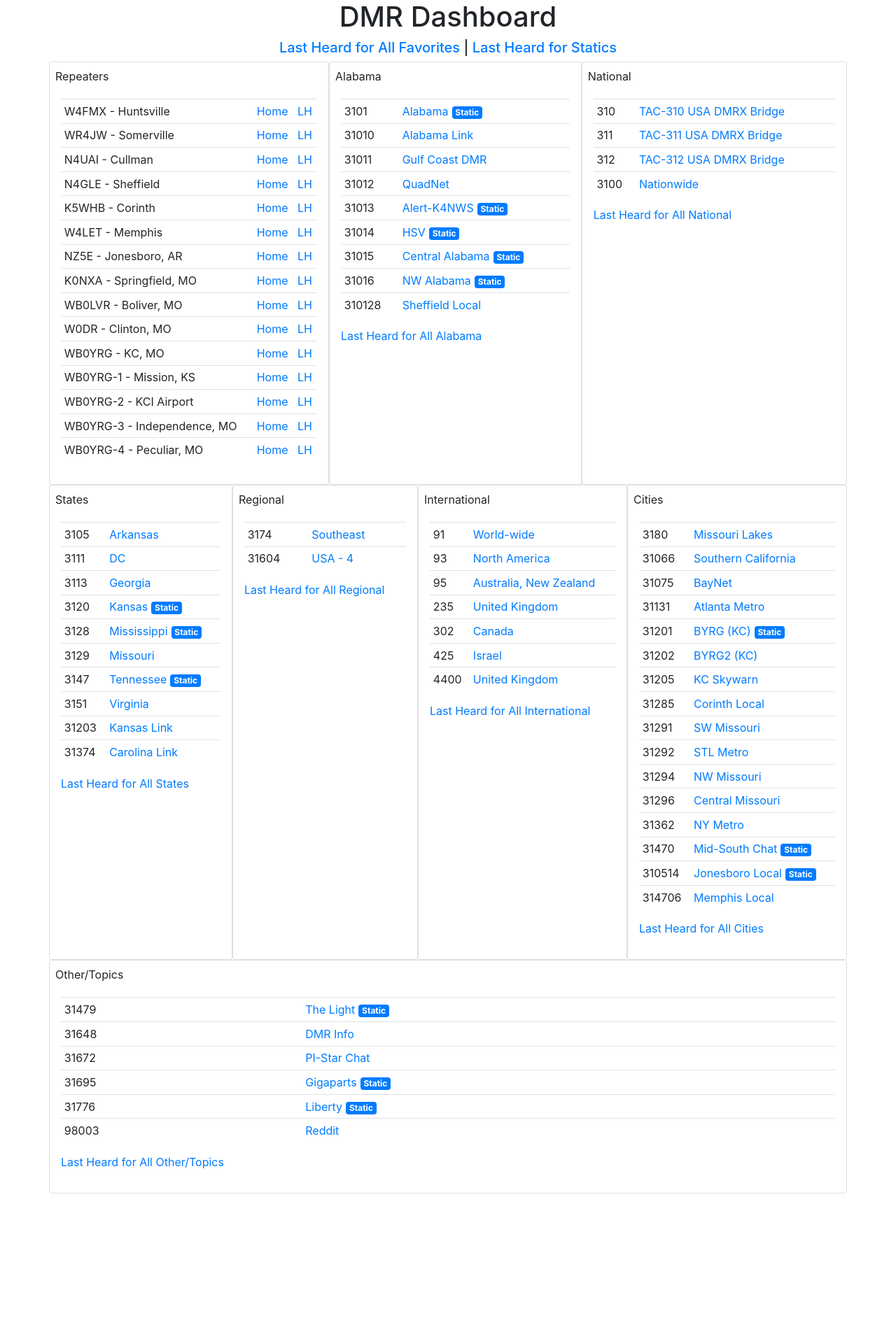
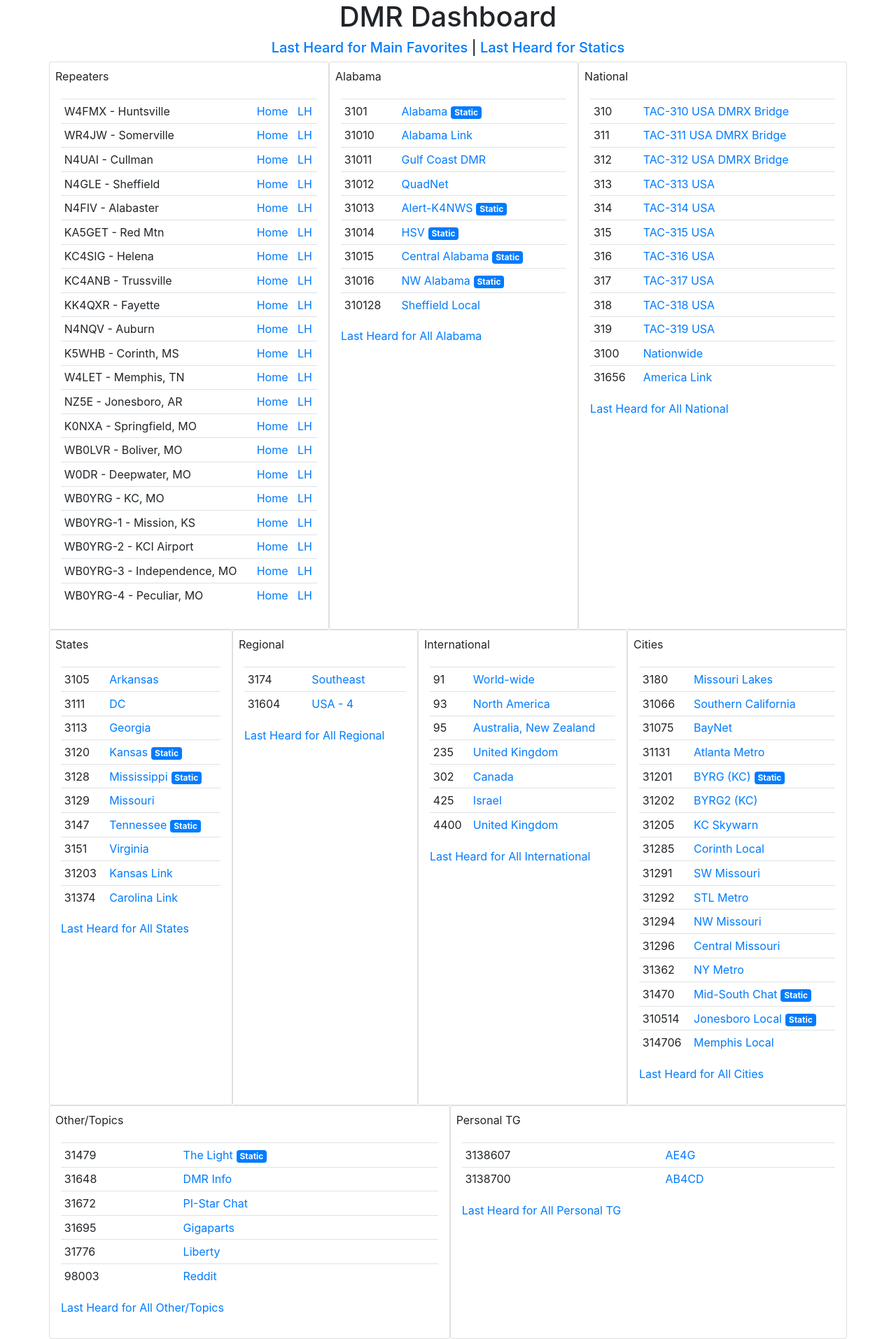
Before and after one commit to allenblair/dmrdashboard, a React (Create React App) app: page / in a window 1280 px wide. Shown: the whole page at 70% size. Before the commit the page ends 1706 px from the top, so only its background shows below. Built offline with nearby package versions, Linux system fonts and the light colour scheme.

Commit message:
Added TGs, repeaters, and other adjustments

```diff
--- a/src/Components/FavoriteTGStatus.js
+++ b/src/Components/FavoriteTGStatus.js
@@ -27,7 +27,7 @@
         let temp = [];
         let statics = [];
         this.state.favoriteTGs.forEach(item => {
-            temp.push(this.buildTalkgroupRule(item.ID));
+            if (item.category !== "International" && (item.ID < 310 || item.ID > 319)) {temp.push(this.buildTalkgroupRule(item.ID))}
             if (item.static) {statics.push(this.buildTalkgroupRule(item.ID))}
         });
         const jsonquery = {
@@ -47,10 +47,14 @@
 
     render(){
         const urlroot = 'https://brandmeister.network/?page=lh&jsonquery={%22condition%22%3A%22OR%22%2C%22rules%22%3A[{%22id%22%3A%22DestinationID%22%2C%22field%22%3A%22DestinationID%22%2C%22type%22%3A%22integer%22%2C%22input%22%3A%22text%22%2C%22operator%22%3A%22equal%22%2C%22value%22%3A%22';
-        const categories = ["Alabama","National","States","Regional","International","Cities","Other/Topics"];
+        const categories = ["Alabama","National","States","Regional","International","Cities","Other/Topics","Personal TG"];
         return (
             <>
-                <h5 className="text-center"><a href={this.state.fullUrl} target="_blank">Last Heard for All Favorites</a> | <a href={this.state.staticUrl} target="_blank">Last Heard for Statics</a></h5>
+                <h5 className="text-center">
+                    <a href={this.state.fullUrl} target="_blank">Last Heard for Main Favorites</a>
+                    &nbsp;|&nbsp;
+                    <a href={this.state.staticUrl} target="_blank">Last Heard for Statics</a>
+                </h5>
                 <Row>
                     <Card body style={{maxWidth:400}}>
                         <CardTitle>Repeaters</CardTitle>
--- a/src/Components/favoriteTGs.js
+++ b/src/Components/favoriteTGs.js
@@ -7,6 +7,13 @@
     {"name":"TAC-310 USA DMRX Bridge","category":"National","ID":310},
     {"name":"TAC-311 USA DMRX Bridge","category":"National","ID":311},
     {"name":"TAC-312 USA DMRX Bridge","category":"National","ID":312},
+    {"name":"TAC-313 USA","category":"National","ID":313},
+    {"name":"TAC-314 USA","category":"National","ID":314},
+    {"name":"TAC-315 USA","category":"National","ID":315},
+    {"name":"TAC-316 USA","category":"National","ID":316},
+    {"name":"TAC-317 USA","category":"National","ID":317},
+    {"name":"TAC-318 USA","category":"National","ID":318},
+    {"name":"TAC-319 USA","category":"National","ID":319},
     {"name":"Israel","category":"International","ID":425},
     {"name":"Nationwide","category":"National","ID":3100},
     {"name":"Alabama","category":"Alabama","ID":3101,"static":true},
@@ -46,13 +53,17 @@
     {"name":"The Light","category":"Other/Topics","ID":31479,"static":true},
     {"name":"USA - 4","category":"Regional","ID":31604},
     {"name":"DMR Info","category":"Other/Topics","ID":31648},
+    {"name":"America Link","category":"National","ID":31656},
     {"name":"PI-Star Chat","category":"Other/Topics","ID":31672},
-    {"name":"Gigaparts","category":"Other/Topics","ID":31695,"static":true},
-    {"name":"Liberty","category":"Other/Topics","ID":31776,"static":true},
+    {"name":"Gigaparts","category":"Other/Topics","ID":31695,"static":false},
+    {"name":"Liberty","category":"Other/Topics","ID":31776,"static":false},
     {"name":"Sheffield Local","category":"Alabama","ID":310128},
     {"name":"Jonesboro Local","category":"Cities","ID":310514,"static":true},
     {"name":"Memphis Local","category":"Cities","ID":314706},
-    {"name":"Reddit","category":"Other/Topics","ID":98003}
+    {"name":"Reddit","category":"Other/Topics","ID":98003},
+    {"name":"AE4G","category":"Personal TG","ID":3138607},
+    {"name":"AB4CD","category":"Personal TG","ID":3138700}
+
 ];
 
 export default favoriteTGs;
--- a/src/Components/repeaters.js
+++ b/src/Components/repeaters.js
@@ -1,19 +1,25 @@
 const repeaters = [
-    {"name":"Huntsville","call":"W4FMX","ID":310112},
-    {"name":"Somerville","call":"WR4JW","ID":310357},
-    {"name":"Cullman","call":"N4UAI","ID":310127},
-    {"name":"Sheffield","call":"N4GLE","ID":310128},
-    {"name":"Corinth","call":"K5WHB","ID":312804},
-    {"name":"Memphis","call":"W4LET","ID":314706},
-    {"name":"Jonesboro, AR","call":"NZ5E","ID":310514},
-    {"name":"Springfield, MO","call":"K0NXA","ID":312919},
-    {"name":"Boliver, MO","call":"WB0LVR","ID":312924},
-    {"name":"Clinton, MO","call":"W0DR","ID":312936},
-    {"name":"KC, MO","call":"WB0YRG","ID":312906},
-    {"name":"Mission, KS","call":"WB0YRG-1","ID":312010},
-    {"name":"KCI Airport","call":"WB0YRG-2","ID":312932},
-    {"name":"Independence, MO","call":"WB0YRG-3","ID":312907},
-    {"name":"Peculiar, MO","call":"WB0YRG-4","ID":312910},
+    {"name":"Huntsville","call":"W4FMX","category":"North AL","ID":310112},
+    {"name":"Somerville","call":"WR4JW","category":"North AL","ID":310357},
+    {"name":"Cullman","call":"N4UAI","category":"North AL","ID":310127},
+    {"name":"Sheffield","call":"N4GLE","category":"North AL","ID":310128},
+    {"name":"Alabaster","call":"N4FIV","category":"Central AL","ID":310104},
+    {"name":"Red Mtn","call":"KA5GET","category":"Central AL","ID":310177},
+    {"name":"Helena","call":"KC4SIG","category":"Central AL","ID":310117},
+    {"name":"Trussville","call":"KC4ANB","category":"Central AL","ID":310120},
+    {"name":"Fayette","call":"KK4QXR","category":"Central AL","ID":310110},
+    {"name":"Auburn","call":"N4NQV","category":"Central AL","ID":310124},
+    {"name":"Corinth, MS","call":"K5WHB","category":"West","ID":312804},
+    {"name":"Memphis, TN","call":"W4LET","category":"West","ID":314706},
+    {"name":"Jonesboro, AR","call":"NZ5E","category":"West","ID":310514},
+    {"name":"Springfield, MO","call":"K0NXA","category":"BYRG","ID":312919},
+    {"name":"Boliver, MO","call":"WB0LVR","category":"BYRG","ID":312924},
+    {"name":"Deepwater, MO","call":"W0DR","category":"BYRG","ID":312936},
+    {"name":"KC, MO","call":"WB0YRG","category":"BYRG","ID":312906},
+    {"name":"Mission, KS","call":"WB0YRG-1","category":"BYRG","ID":312010},
+    {"name":"KCI Airport","call":"WB0YRG-2","category":"BYRG","ID":312932},
+    {"name":"Independence, MO","call":"WB0YRG-3","category":"BYRG","ID":312907},
+    {"name":"Peculiar, MO","call":"WB0YRG-4","category":"BYRG","ID":312910},
 ];
 
 export default repeaters;
```
